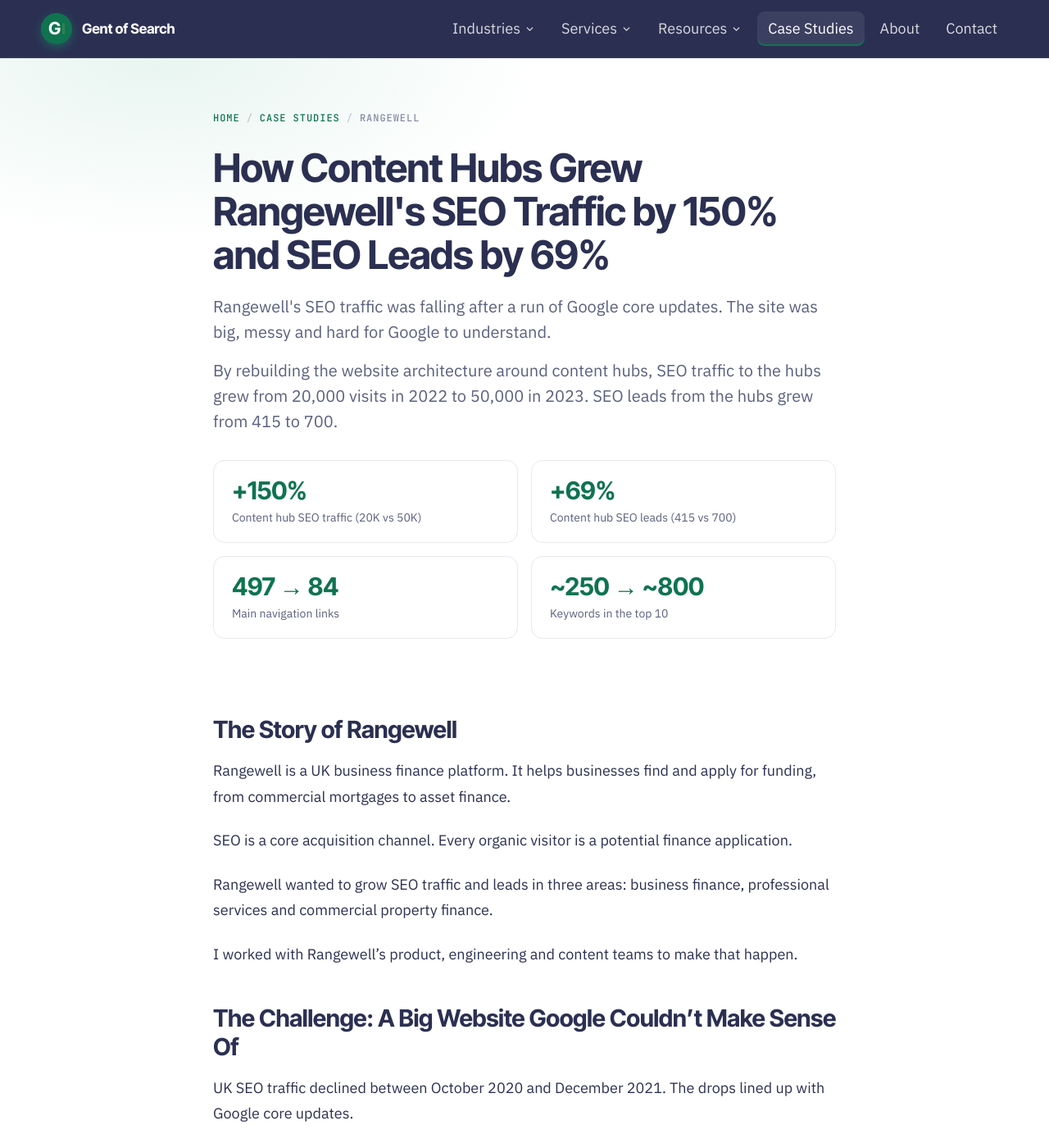
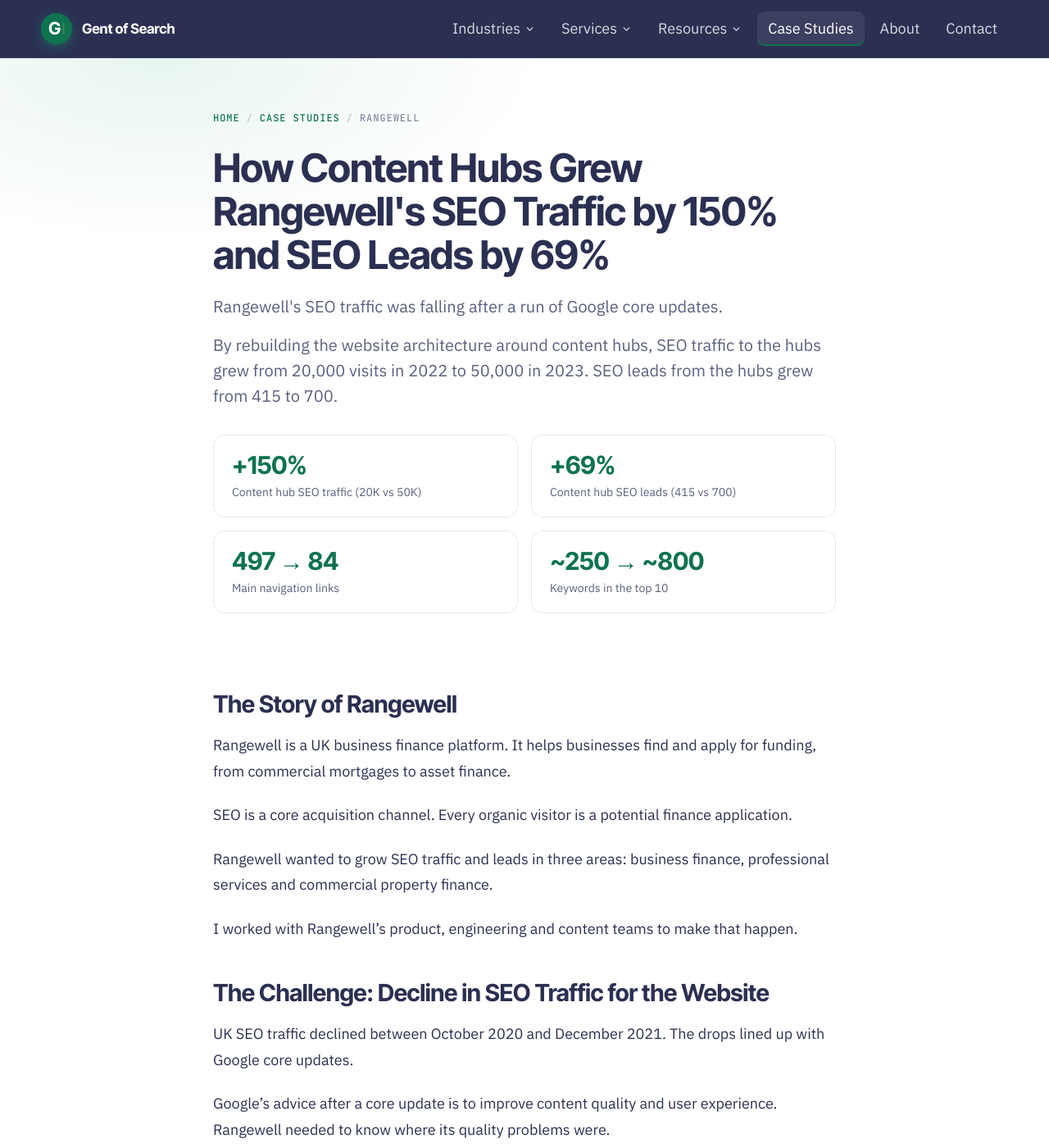
Before and after one commit to Gent-of-Search/gentofsearch.com, a Jekyll site: the page built from _case_studies/rangewell.md, in a window 1280 px wide and 1400 px high. Shown: the whole window at 82% size. Built offline with Jekyll 4.4.1, drawn with Linux system fonts in a browser that asks for light colours; some of the changed text lies outside the part shown.

Commit message:
Rangewell case study: apply Adam's content edits (headings, intro, drop GSC chart)
Co-Authored-By: Claude Opus 5.5 <noreply@anthropic.com>

```diff
--- a/_case_studies/rangewell.md
+++ b/_case_studies/rangewell.md
@@ -5,7 +5,7 @@ order: 2
 logo: /assets/logos/07-rangewell.webp
 description: "How rebuilding Rangewell's website architecture around content hubs grew hub SEO traffic by 150% and SEO leads by 69% in a year."
 summary:
-  - "Rangewell's SEO traffic was falling after a run of Google core updates. The site was big, messy and hard for Google to understand."
+  - "Rangewell's SEO traffic was falling after a run of Google core updates."
   - "By rebuilding the website architecture around content hubs, SEO traffic to the hubs grew from 20,000 visits in 2022 to 50,000 in 2023. SEO leads from the hubs grew from 415 to 700."
 stats:
   - value: "+150%"
@@ -43,7 +43,7 @@ Rangewell wanted to grow SEO traffic and leads in three areas: business finance,
 
 I worked with Rangewell's product, engineering and content teams to make that happen.
 
-## The Challenge: A Big Website Google Couldn't Make Sense Of
+## The Challenge: Decline in SEO Traffic for the Website
 
 UK SEO traffic declined between October 2020 and December 2021. The drops lined up with Google core updates.
 
@@ -163,10 +165,3 @@ According to Ahrefs, Rangewell's keywords ranking in the top 10 in the UK grew f
   <img src="{{ '/assets/case-studies/rangewell-ahrefs.webp' | relative_url }}" width="983" height="715" alt="Ahrefs: Rangewell organic traffic and keywords ranking in positions 1 to 10, 2019 to February 2024." loading="lazy">
   <figcaption>Organic traffic and top 10 keywords. Source: Ahrefs</figcaption>
 </figure>
-
-In Google Search Console, daily clicks more than doubled between October 2022 and February 2024.
-
-<figure>
-  <img src="{{ '/assets/case-studies/rangewell-search-console.webp' | relative_url }}" width="1384" height="473" alt="Google Search Console performance: daily clicks and impressions, October 2022 to February 2024." loading="lazy">
-  <figcaption>Daily clicks and impressions. Source: Google Search Console</figcaption>
-</figure>
```
Also changed, not shown: other parts of _case_studies/rangewell.md (+4 -2 lines), assets/case-studies/rangewell-search-console.webp (deleted).
